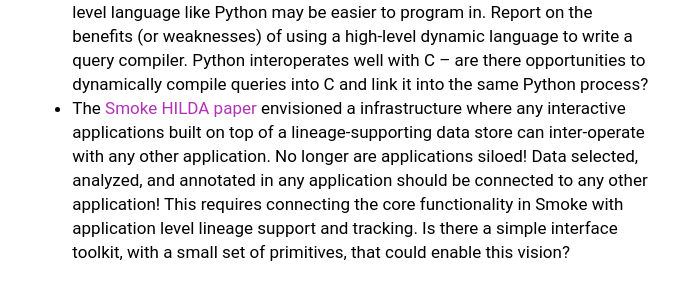
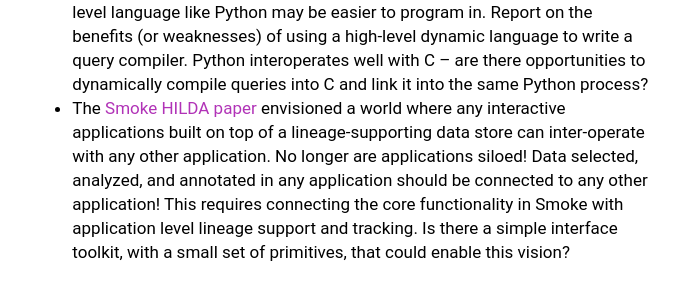
Before and after one commit to wzao1515/w6113.github.io, a Jekyll site: the page built from projects.md, in a window 1280 px wide and 900 px high, scrolled down 3781 px. Shown: the part 162-443 px from the top of the window, without its empty margins (292-973 px from the left). Built offline with Jekyll 4.4.1, drawn with Linux system fonts in a browser that asks for light colours.

Commit message:
updated website

```diff
--- a/projects.md
+++ b/projects.md
@@ -133,7 +133,7 @@ Graphs are fundamentally high dimensional, and generating good graph visualizati
 
 * There are a number of compression techniques that are possible to reduce the storage costs, but they have trade-offs in terms of storage reduction vs write overhead vs lineage query lookup costs.  Explore ways to generate compressed representations that do not increase, or even reduce the overhead of lineage capture.
 * [Smoke](https://arxiv.org/abs/1801.07237) is a query compiler instrumented to generate lineage.  It is written in C++, and emits C++.  If the goal is to compile queries into C++ (or C), a high level language like Python may be easier to program in.  Report on the benefits (or weaknesses) of using a high-level dynamic language to write a query compiler.  Python interoperates well with C -- are there opportunities to dynamically compile queries into C and link it into the same Python process?
-* The [Smoke HILDA paper](https://www.dropbox.com/s/fkp5hk1gp4lrg9h/smoke-hilda18.pdf?dl=0) envisioned a infrastructure where any interactive applications built on top of a lineage-supporting data store can inter-operate with any other application.  No longer are applications siloed!  Data selected, analyzed, and annotated in any application should be connected to any other application!  This requires connecting the core functionality in Smoke with application level lineage support and tracking.  Is there a simple interface toolkit, with a small set of primitives, that could enable this vision?
+* The [Smoke HILDA paper](https://www.dropbox.com/s/fkp5hk1gp4lrg9h/smoke-hilda18.pdf?dl=0) envisioned a world where any interactive applications built on top of a lineage-supporting data store can inter-operate with any other application.  No longer are applications siloed!  Data selected, analyzed, and annotated in any application should be connected to any other application!  This requires connecting the core functionality in Smoke with application level lineage support and tracking.  Is there a simple interface toolkit, with a small set of primitives, that could enable this vision?
 
 #### In-Network Query Processing
 
```
